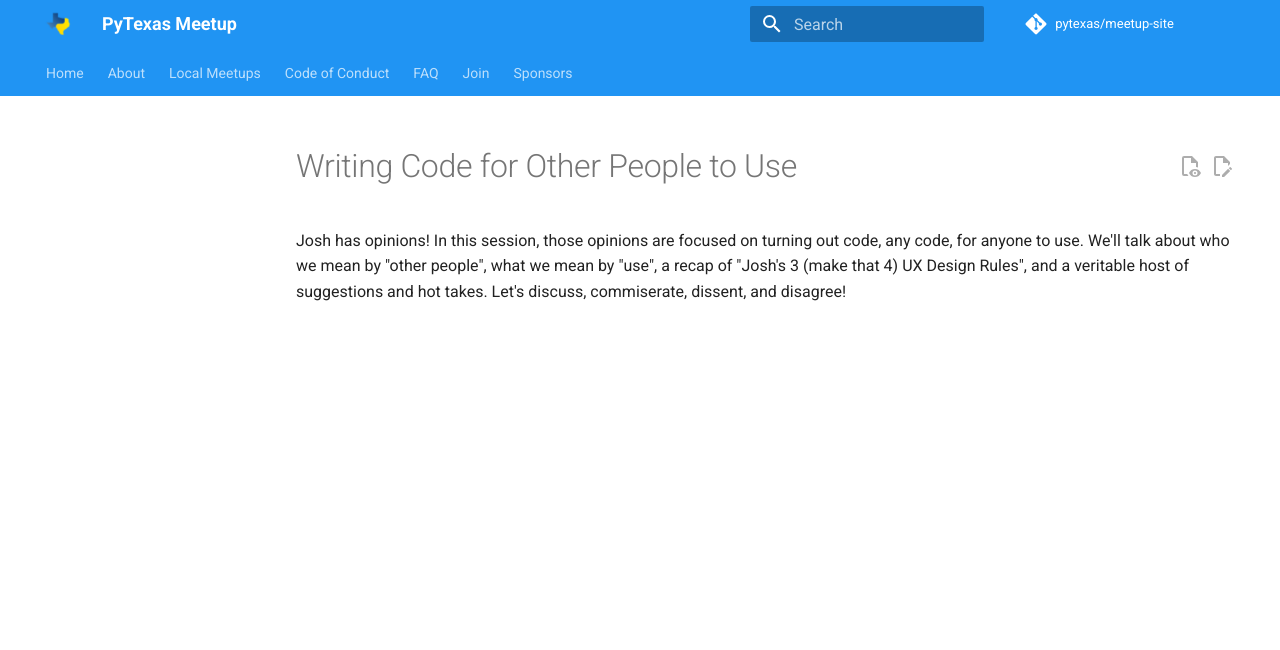
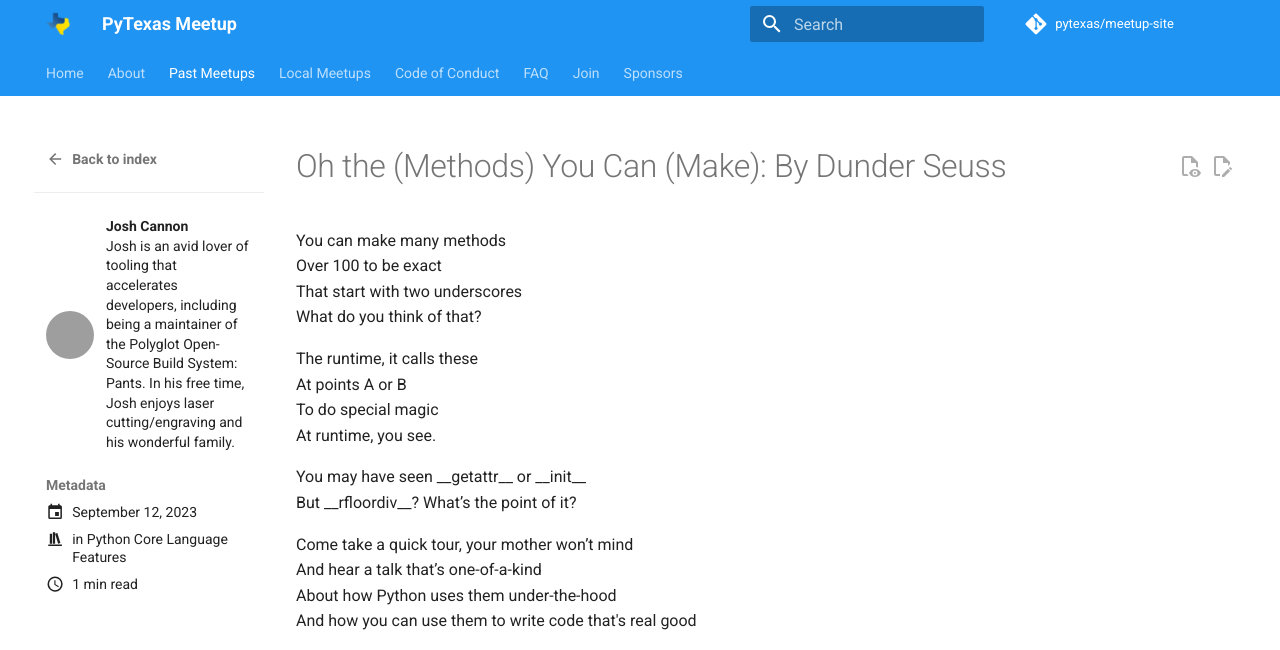
Before and after one commit to pytexas/meetup, an MkDocs documentation site: the page built from docs/past_meetups/posts/2023-09-11-josh.md, in a window 1280 px wide and 1061 px high. Shown: the top 650 px of the window. Built offline with MkDocs 1.6.1 and Material for MkDocs 9.7.7, drawn with Linux system fonts in a browser that asks for light colours; comment, search, counter and statistics services are not loaded; grey boxes are pictures that could not be loaded.

Commit message:
setting up past meetups sections, updating homepage, adding github action to publish to pages

```diff
--- a/docs/past_meetups/posts/2023-09-11-josh.md
+++ b/docs/past_meetups/posts/2023-09-11-josh.md
@@ -1,13 +1,31 @@
 ---
-date: 2023-09-11
+date: 2023-09-12
 categories:
-    - Open Source
+    - Python Core Language Features
 authors:
-    - josh-schneider
+    - thejcannon
 ---
 
-# Writing Code for Other People to Use
+# Oh the (Methods) You Can (Make): By Dunder Seuss
 
-Josh has opinions! In this session, those opinions are focused on turning out code, any code, for anyone to use. We'll
-talk about who we mean by "other people", what we mean by "use", a recap of "Josh's 3 (make that 4) UX Design Rules",
-and a veritable host of suggestions and hot takes. Let's discuss, commiserate, dissent, and disagree!
+You can make many methods
+Over 100 to be exact
+That start with two underscores
+What do you think of that?
+
+<!-- more -->
+
+The runtime, it calls these
+At points A or B
+To do special magic
+At runtime, you see.
+
+You may have seen \_\_getattr\_\_ or \_\_init\_\_
+But \_\_rfloordiv\_\_? What’s the point of it?
+
+Come take a quick tour, your mother won’t mind
+And hear a talk that’s one-of-a-kind
+About how Python uses them under-the-hood
+And how you can use them to write code that's real good
+
+<iframe width="560" height="315" src="https://www.youtube-nocookie.com/embed/CSpzTx-S8B0?si=uOY-2UssAyEAvIVf" title="YouTube video player" frameborder="0" allow="accelerometer; autoplay; clipboard-write; encrypted-media; gyroscope; picture-in-picture; web-share" allowfullscreen></iframe>
--- a/mkdocs.yml
+++ b/mkdocs.yml
@@ -77,8 +77,8 @@ markdown_extensions:
 nav:
   - Home: index.md
   - About: about.md
-#  - Past Meetups:
-#    - past_meetups/index.md
+  - Past Meetups:
+    - past_meetups/index.md
   - Local Meetups: local-meetups.md
   - Code of Conduct: code-of-conduct.md
   - FAQ: faq.md
@@ -87,10 +87,10 @@ nav:
 
 plugins:
   - search
-#  - blog:
-#      blog_dir: past_meetups
-#      blog_toc: true
-#      post_url_format: "{slug}"
+  - blog:
+      blog_dir: past_meetups
+      blog_toc: true
+      post_url_format: "{slug}"
 
 extra:
   generator: false
```
Also changed, not shown: docs/index.md (+0 -26 lines), docs/past_meetups/.authors.yml (+9 -8 lines), requirements.txt (added, +28 -0 lines), 1 other file.
